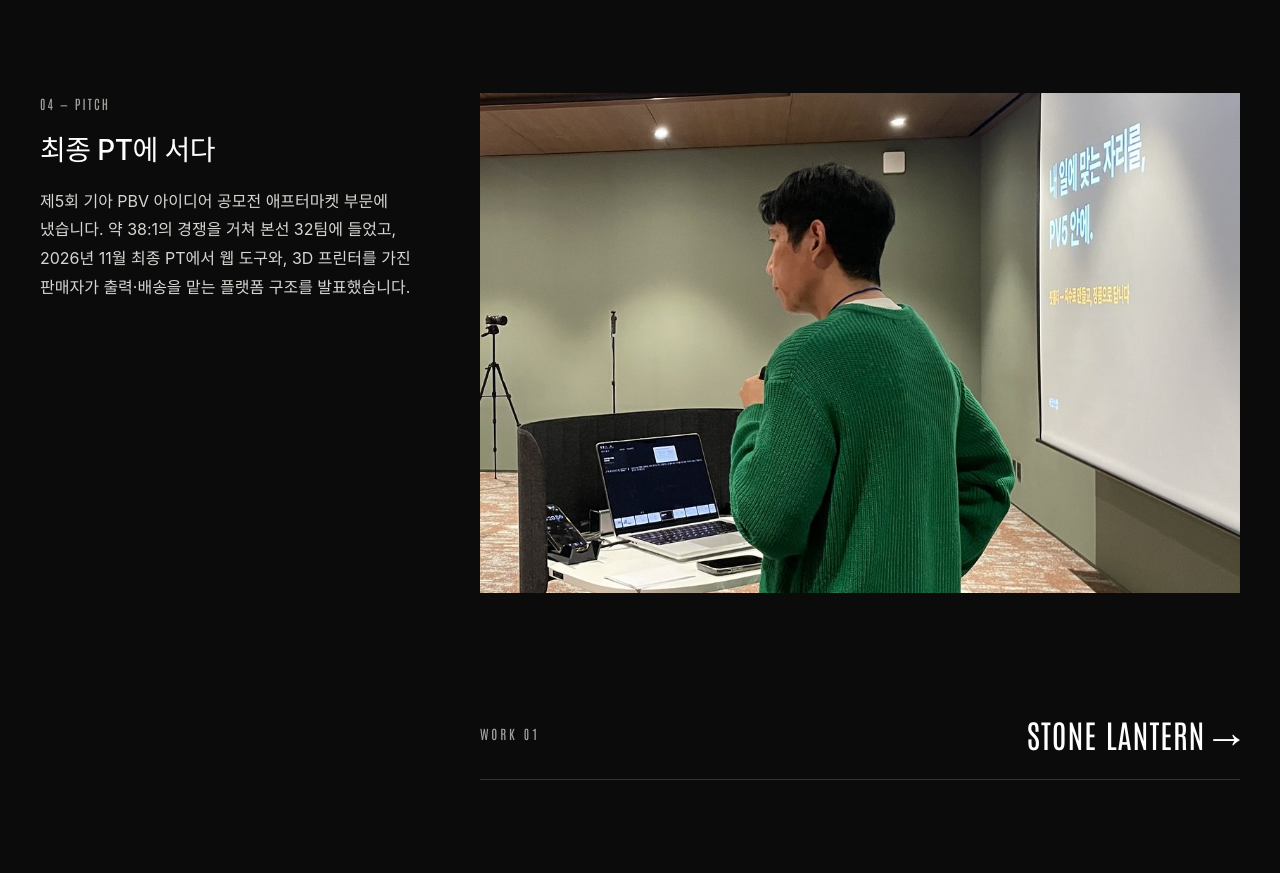
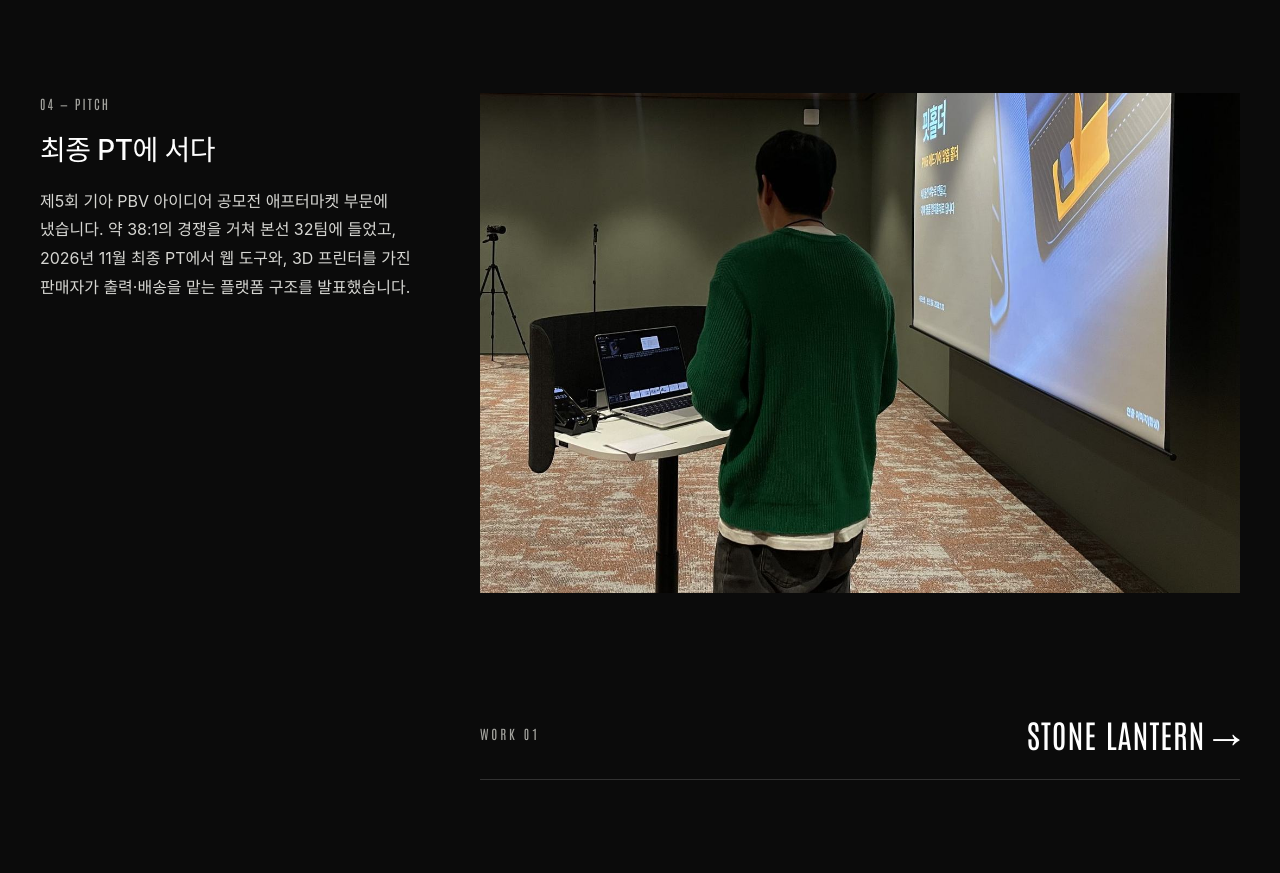
Before and after one commit to seungwoo0505/recov, a plain HTML site: page fitholder/index.html in a window 1280 px wide. Shown: the part 2993-3866 px from the top of the page. Drawn offline with Linux system fonts and the light colour scheme; a web font is replaced by a local one.

Commit message:
[Claude] 핏홀더 04 발표 사진을 뒷모습 사진으로
- fitholder 04 PITCH: 옆얼굴이 보이는 발표 사진 → 화면 앞에 선 뒷모습 사진(fit_pitch_back.jpg, hero_fit_d.jpg에서 줄임)
- 쓰지 않게 된 fit_pitch.jpg 는 지움

형님 11/16 "발표사진은 내 뒷모습 나오는 거로 바꿔줘".

Co-Authored-By: Claude Fable 5.2 <noreply@anthropic.com>

```diff
--- a/fitholder/index.html
+++ b/fitholder/index.html
@@ -99,7 +99,7 @@
         <h2>최종 PT에 서다</h2>
         <p>제5회 기아 PBV 아이디어 공모전 애프터마켓 부문에 냈습니다. 약 38:1의 경쟁을 거쳐 본선 32팀에 들었고, 2026년 11월 최종 PT에서 웹 도구와, 3D 프린터를 가진 판매자가 출력·배송을 맡는 플랫폼 구조를 발표했습니다.</p>
       </div>
-      <div class="pic"><img src="../img/fit_pitch.jpg?v=2" alt="기아 PBV 아이디어 공모전 최종 PT에서 화면 앞에 서서 발표하는 모습" width="1080" height="810" loading="lazy"></div>
+      <div class="pic"><img src="../img/fit_pitch_back.jpg?v=1" alt="기아 PBV 아이디어 공모전 최종 PT에서 핏홀더를 발표하는 뒷모습" width="1400" height="1053" loading="lazy"></div>
     </article>
   </section>
 
```
Also changed, not shown: img/fit_pitch.jpg (deleted), img/fit_pitch_back.jpg (added).
